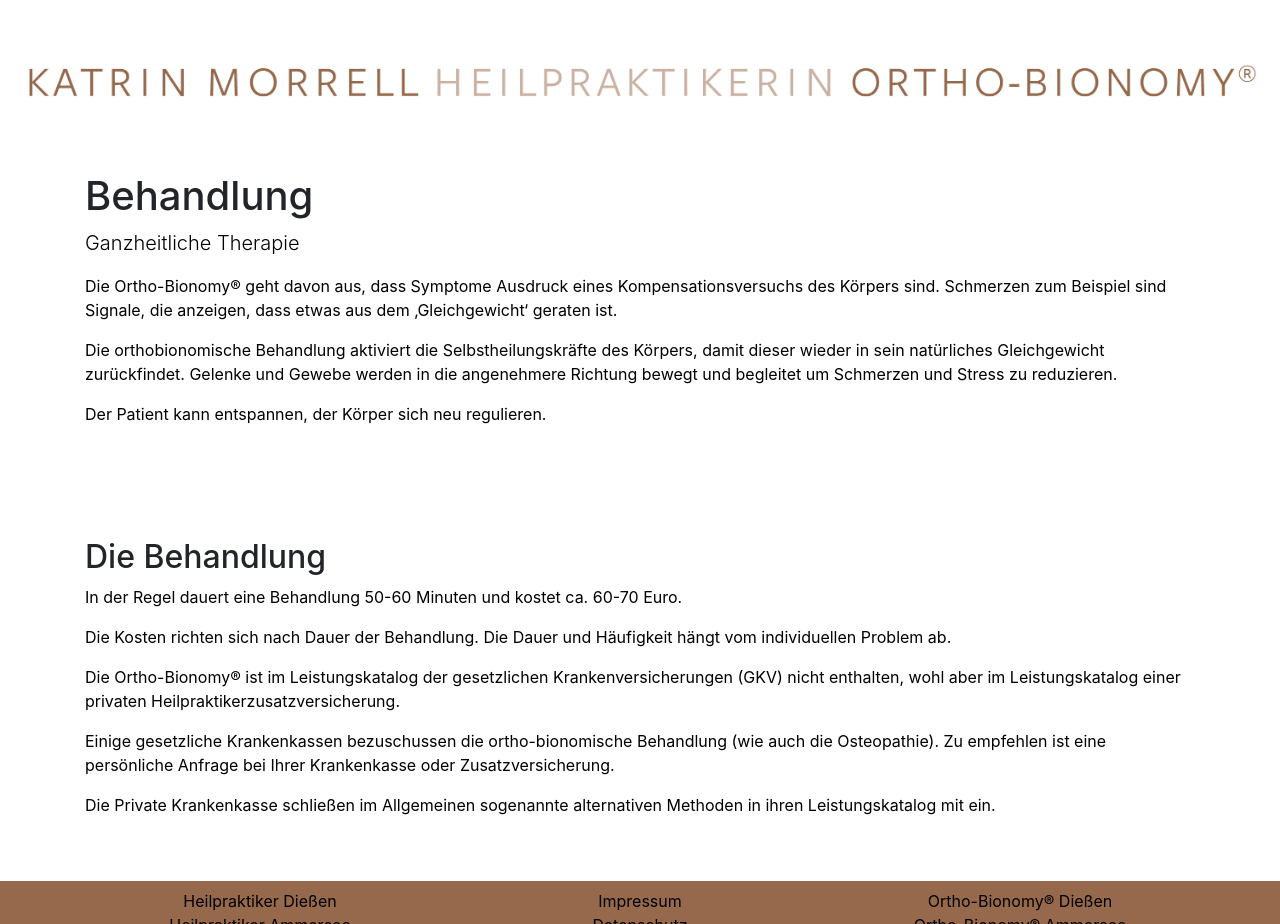
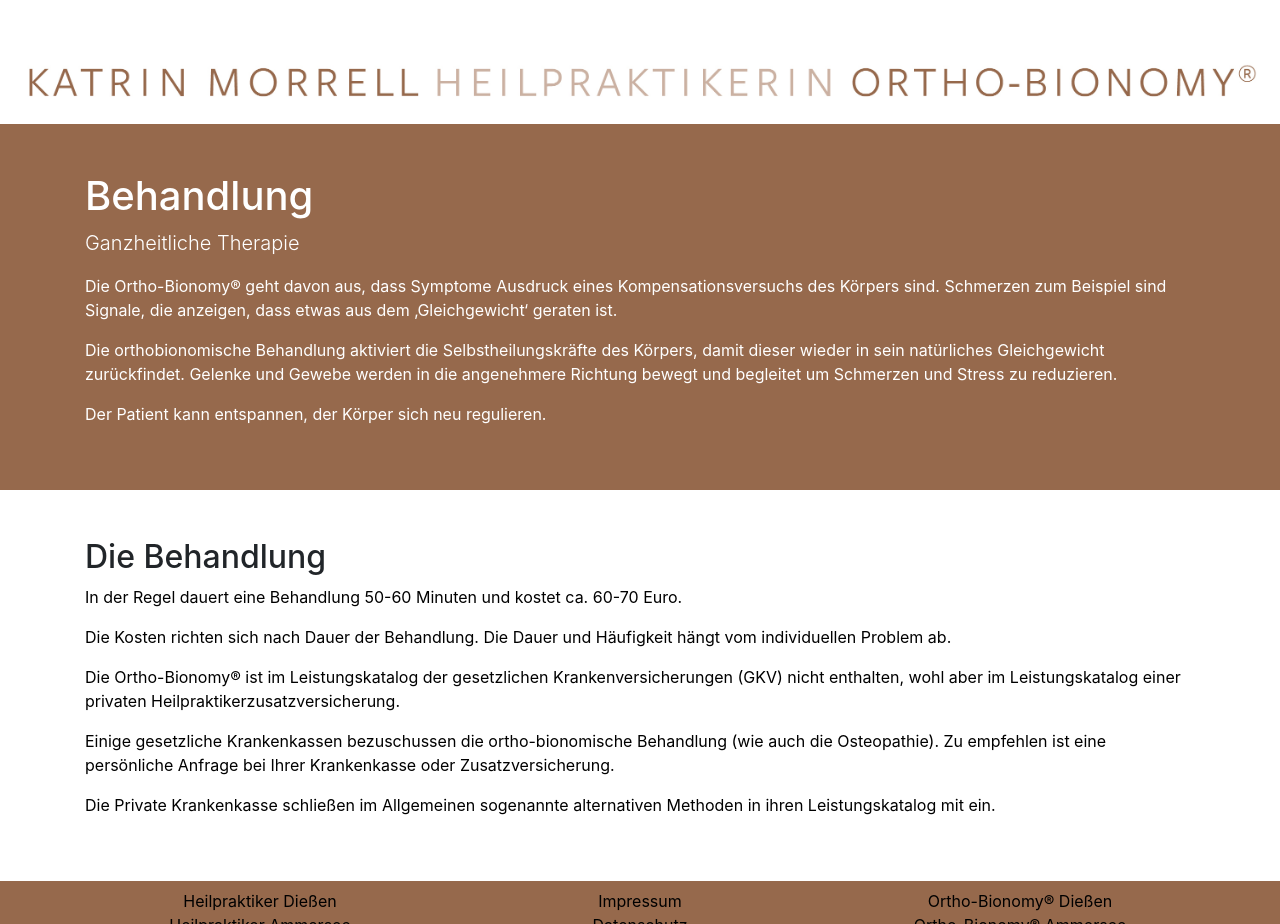
Before and after one commit to nokaris/nokaris.github.io, a plain HTML site: page index.html in a window 1280 px wide. Shown: the part 1700-2624 px from the top of the page. Drawn offline with Linux system fonts and the light colour scheme.

Commit message:
Update index.html

```diff
--- a/index.html
+++ b/index.html
@@ -121,17 +121,17 @@
 
     <!-- Content section Behandlung-->
     <img src="b1.jpg" class="img-fluid" alt="Responsive image">
-    <section class="py-5">
+    <section class="py-5 bg-bronze text-white" >
         <div class="container">
             <h1>Behandlung</h1>
-            <p class="lead">Ganzheitliche Therapie</p>
-            <p>
+            <p class="lead text-white">Ganzheitliche Therapie</p>
+            <p class="text-white">
                 Die Ortho-Bionomy® geht davon aus, dass Symptome Ausdruck eines Kompensationsversuchs des Körpers sind. Schmerzen zum Beispiel sind Signale, die anzeigen, dass etwas aus dem ‚Gleichgewicht‘ geraten ist.
             </p>
-            <p>
+            <p class="text-white">
                 Die orthobionomische Behandlung aktiviert die Selbstheilungskräfte des Körpers, damit dieser wieder in sein natürliches Gleichgewicht zurückfindet. Gelenke und Gewebe werden in die angenehmere Richtung bewegt und begleitet um Schmerzen und Stress zu reduzieren.
             </p>
-            <p>
+            <p class="text-white">
                 Der Patient kann entspannen, der Körper sich neu regulieren.
             </p>
         </div>
```
